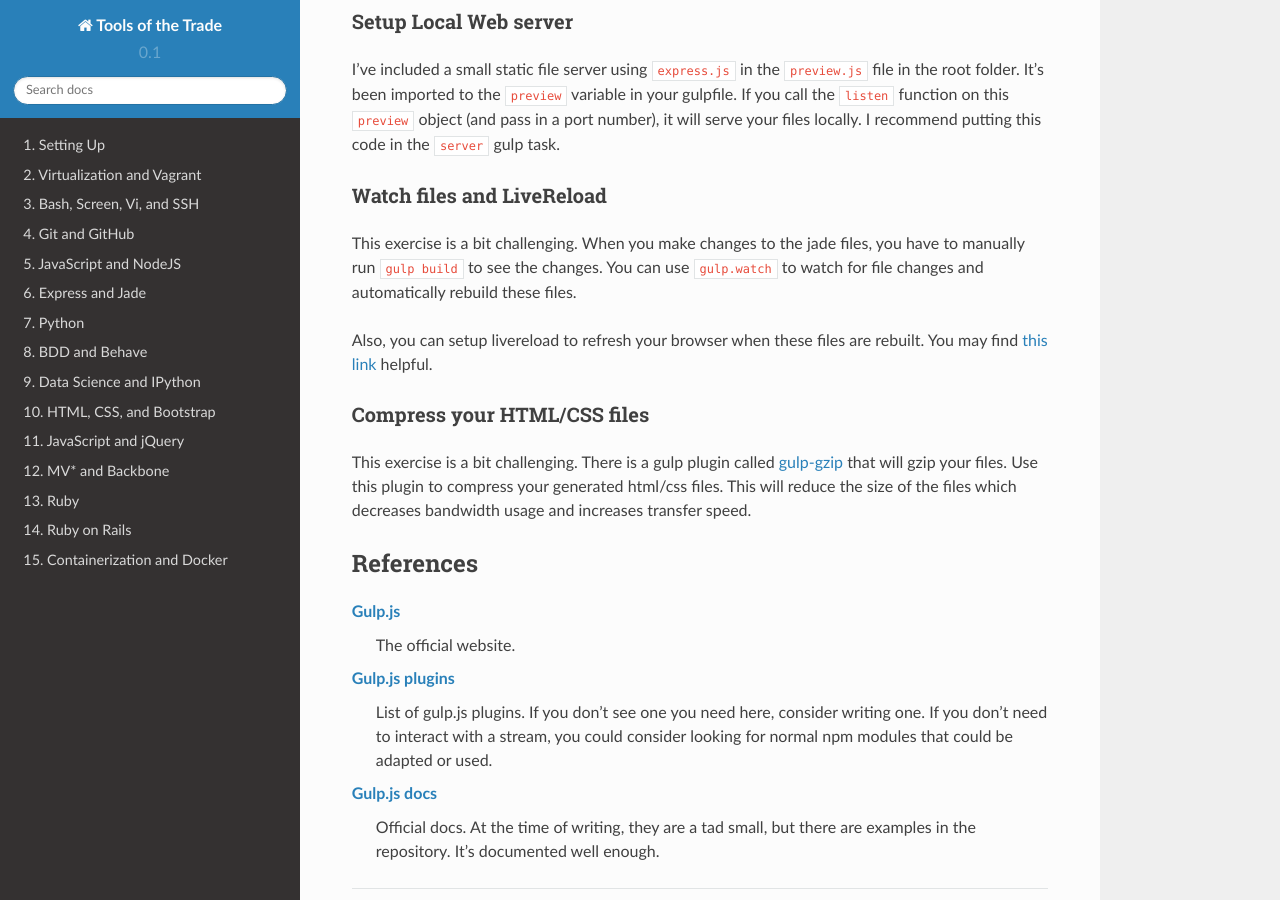
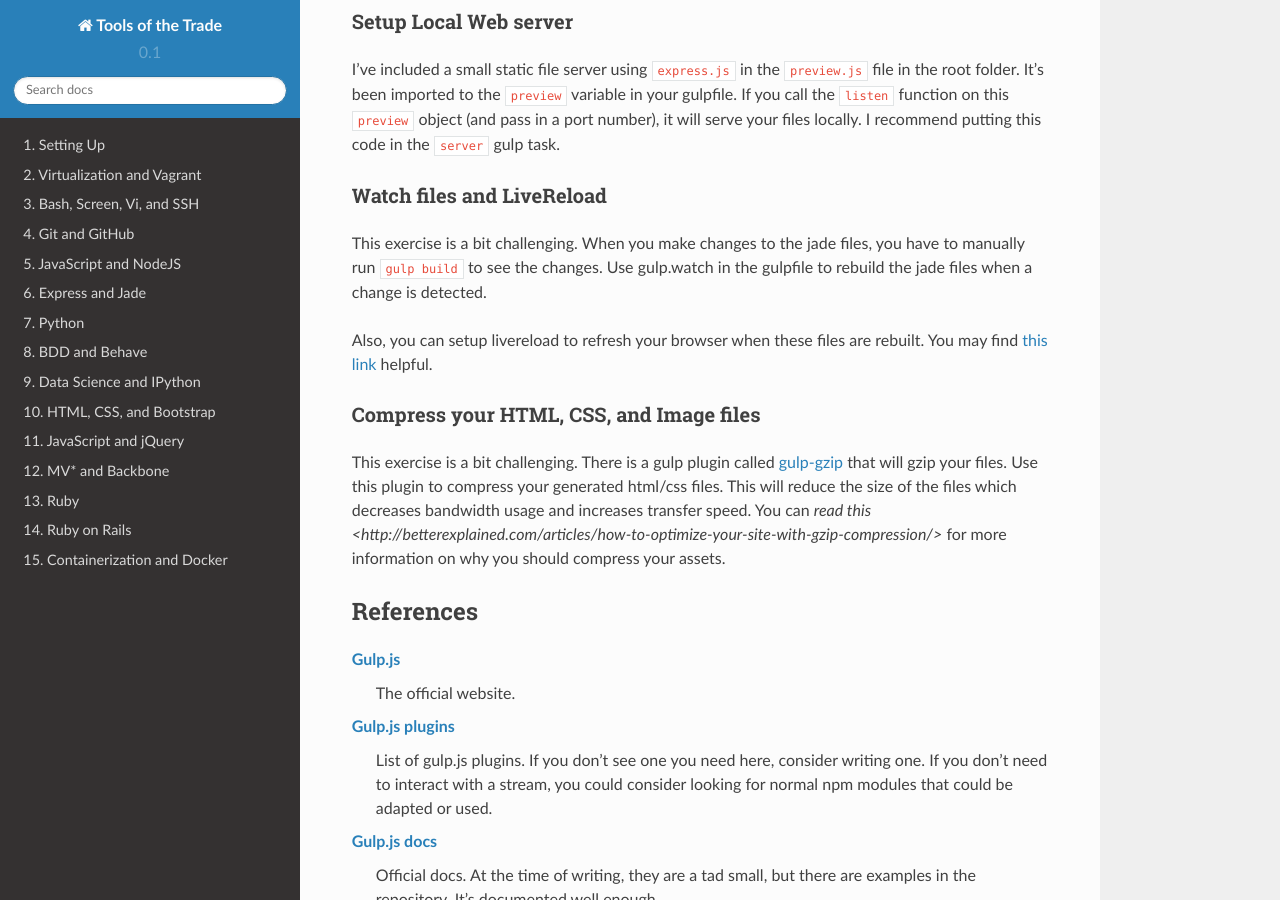
Before and after one commit to parente/tott, a Sphinx documentation site: the page built from doc/sessions/gulpjs.rst, in a window 1280 px wide and 900 px high, scrolled down 2395 px. Built offline with Sphinx 7.4.7 and the Read the Docs theme 2.0.0, drawn with Linux system fonts in a browser that asks for light colours.

Commit message:
Added some clarity to tasks.

```diff
--- a/doc/sessions/gulpjs.rst
+++ b/doc/sessions/gulpjs.rst
@@ -83,14 +83,14 @@ I've included a small static file server using ``express.js`` in the ``preview.j
 Watch files and LiveReload
 ##########################
 
-This exercise is a bit challenging. When you make changes to the jade files, you have to manually run ``gulp build`` to see the changes. You can use ``gulp.watch`` to watch for file changes and automatically rebuild these files.
+This exercise is a bit challenging. When you make changes to the jade files, you have to manually run ``gulp build`` to see the changes. Use gulp.watch in the gulpfile to rebuild the jade files when a change is detected.
 
 Also, you can setup livereload to refresh your browser when these files are rebuilt. You may find `this link <http://robo.ghost.io/getting-started-with-gulp-2/>`_ helpful.
 
-Compress your HTML/CSS files
+Compress your HTML, CSS, and Image files
 ############################
 
-This exercise is a bit challenging. There is a gulp plugin called `gulp-gzip <https://npmjs.org/package/gulp-gzip>`_ that will gzip your files. Use this plugin to compress your generated html/css files. This will reduce the size of the files which decreases bandwidth usage and increases transfer speed.
+This exercise is a bit challenging. There is a gulp plugin called `gulp-gzip <https://npmjs.org/package/gulp-gzip>`_ that will gzip your files. Use this plugin to compress your generated html/css files. This will reduce the size of the files which decreases bandwidth usage and increases transfer speed. You can `read this <http://betterexplained.com/articles/how-to-optimize-your-site-with-gzip-compression/>` for more information on why you should compress your assets.
 
 References
 ----------
```
